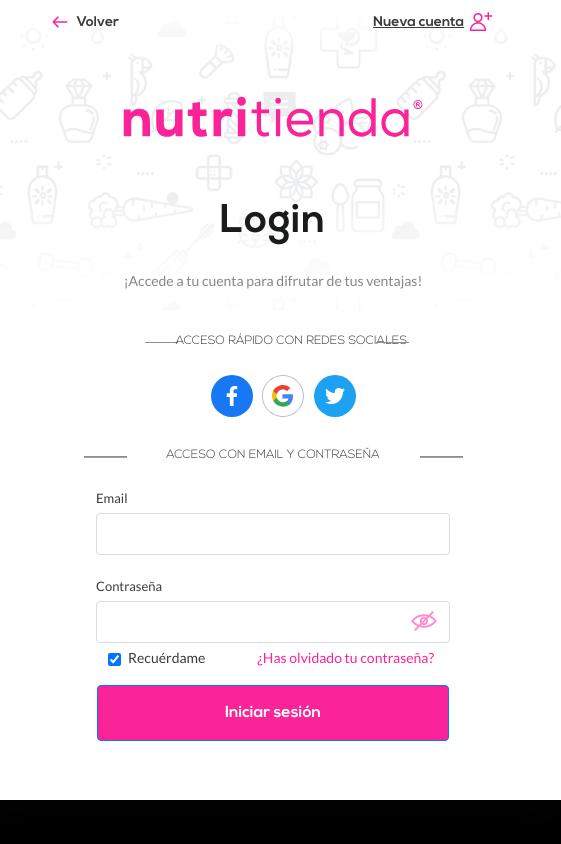
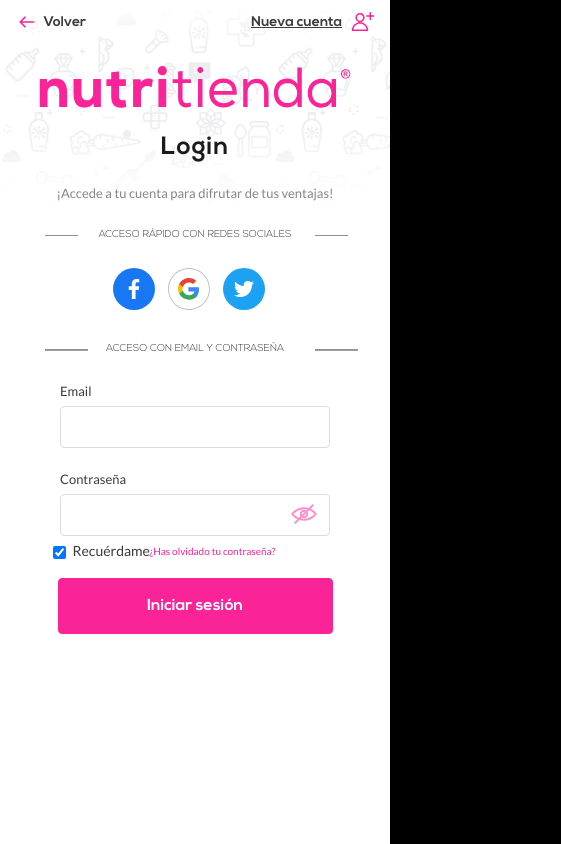
Before and after one commit to dgargantilla-webimpacto/TareaNutritienda, a plain HTML site: page Tarea/index.html in a window 390 px wide. Shown: the whole page, 561 px wide, since content can reach past the window. Drawn offline with nearby package versions, Linux system fonts and the light colour scheme.

Commit message:
Terminando la maquetacion responsivo

```diff
--- a/Tarea/css/style.css
+++ b/Tarea/css/style.css
@@ -9,27 +9,38 @@
   }
 
 
-@media screen and (max-width: 576px) {
+@media screen and (max-width: 361px) {
+    html{
+        height: 640px;
+    }
+    html, body{
+        width: 100%;
+        height: 100%;
+        margin: 0 auto;
+        padding: 0 auto;
+    }
+
     .b{
         background-color: black;
         background-image: none;
      }
+     .cf{
+         height: 100%;
+     }
      .fila{
-         width: 576px;
-         height: 800px;
+         width: 100%;
+         height: 100%;
      }
     .contenedor{
-        position: -webkit-sticky;
-        position: sticky;
         top:0px;
         border-radius: 0px;
         border-radius: 0px;
-        min-width: 100%;
+        width: 100%;
         height: 100%;
     }
     .fila2{
         background-size: 70%;
-        height:  310px;
+        height:  30%;
         border-radius: 0px;
         /* width: 100%;
         min-width: 100%; */
@@ -37,46 +48,300 @@
      }
 
     .fila3{
-
-        height:  25px;
-        width: 576px;
+        height: 25px;
+        width: 100%;
+        /* height:  25px;
+        width: 576px; */
+    }
+    .span1{
+        width: 34px;
+        height: 10px;
     }
     .span2{
-        margin-left: 50%;
+         width: 100px;
+    }
+
+    .c1{
+        padding: 0px;
     }
     .filalogo{
-        width: 576px;
+        width: 100%;
         height: 50px;
-        margin-top: 40px;
+        margin-top: 30px;
     }
     .filalogo img{
-        width: 300px;
-        height: 50px;
+        width: 60%;
+        height: 60%;
     }
     .filaLoguin{
-        height: 50px;
-        width: 576px;
+        height: 30px;
+        width: 100%;
         text-align: center;
 
-        margin-top: 40px;
+        margin-top: 10px;
     }
 
     .span3{
-        height: 50px;
-        width: 110px;
-        font-size: 40px;
-        line-height: 40px;
+        width: 72px;
+        height: 30px;
+        font-size: 25px;
+        line-height: 30px;
+    }
+    .fila5{
+        width: 360px;
+        height: 330px;
     }
     .filaF{
-        width: 576px;
+        width: 360px;
 
     }
     .filaA2{
         text-align: center;
+        width: 360px;
+    }
+    .c2{
+         height: 330px;
+    }
+    .span4{
+        height: 20px;
+        font-size: 13px;
+    }
+    .span5{
+        width: 202px;
+        height: 12px;
+        font-size: 10px;
     }
 
+    p{
+        width: 128px;
+        height: 20px;
+        font-size: 10px;
+    }
+    #label{
+        width: 100px;
+    }
   }
-  @media screen and (min-width: 576px) {
+
+  @media screen and (max-width: 415px) {
+    html{
+        height: 640px;
+    }
+    html, body{
+        width: 100%;
+        height: 100%;
+        margin: 0 auto;
+        padding: 0 auto;
+    }
+
+    .b{
+        background-color: black;
+        background-image: none;
+     }
+     .cf{
+         height: 100%;
+     }
+     .fila{
+         width: 100%;
+         height: 100%;
+     }
+    .contenedor{
+        top:0px;
+        border-radius: 0px;
+        border-radius: 0px;
+        width: 100%;
+        height: 100%;
+    }
+    .fila2{
+        background-size: 70%;
+        height:  30%;
+        border-radius: 0px;
+        /* width: 100%;
+        min-width: 100%; */
+        /* width: device-width; */
+     }
+
+    .fila3{
+        height: 25px;
+        width: 100%;
+        /* height:  25px;
+        width: 576px; */
+    }
+    .span1{
+        width: 34px;
+        height: 10px;
+    }
+    .span2{
+         width: 100px;
+    }
+
+    .c1{
+        padding: 0px;
+    }
+    .filalogo{
+        width: 100%;
+        height: 50px;
+        margin-top: 30px;
+    }
+    .filalogo img{
+        width: 60%;
+        height: 60%;
+    }
+    .filaLoguin{
+        height: 30px;
+        width: 100%;
+        text-align: center;
+
+        margin-top: 10px;
+    }
+
+    .span3{
+        width: 72px;
+        height: 30px;
+        font-size: 25px;
+        line-height: 30px;
+    }
+    .fila5{
+        width: 360px;
+        height: 330px;
+    }
+    .filaF{
+        width: 100%;
+
+    }
+    .filaA2{
+        text-align: center;
+        width: 360px;
+    }
+    .c2{
+         height: 330px;
+    }
+    .span4{
+        height: 20px;
+        font-size: 13px;
+    }
+    .span5{
+        width: 202px;
+        height: 12px;
+        font-size: 10px;
+    }
+
+    p{
+        width: 128px;
+        height: 20px;
+        font-size: 10px;
+    }
+  }
+  @media screen and (max-width: 641px) {
+
+    html, body{
+        width: 100%;
+        height: 100%;
+        margin: 0 auto;
+        padding: 0 auto;
+    }
+
+    .b{
+        background-color: none;
+        background-image: none;
+     }
+     .cf{
+         height: 100%;
+     }
+     .fila{
+         width: 100%;
+         height: 100%;
+     }
+    .contenedor{
+        top:0px;
+        border-radius: 0px;
+        border-radius: 0px;
+        width: 100%;
+        /* height: 100%; */
+    }
+    .fila2{
+        background-size: 70%;
+        height:  30%;
+        border-radius: 0px;
+        /* width: 100%;
+        min-width: 100%; */
+        /* width: device-width; */
+     }
+
+    .fila3{
+        height: 25px;
+        width: 100%;
+        /* height:  25px;
+        width: 576px; */
+    }
+    .span1{
+        width: 34px;
+        height: 10px;
+    }
+    .span2{
+         width: 100px;
+    }
+
+    .c1{
+        padding: 0px;
+    }
+    .filalogo{
+        width: 100%;
+        height: 60px;
+        margin-top: 30px;
+    }
+    .filalogo img{
+        width: 80%;
+        height: 80%;
+    }
+    .filaLoguin{
+        height: 50px;
+        width: 100%;
+        text-align: center;
+
+        margin-top: 10px;
+    }
+
+    .span3{
+        width: 72px;
+        height: 30px;
+        font-size: 25px;
+        line-height: 30px;
+    }
+    .fila5{
+        width: 360px;
+        height: 330px;
+    }
+    .filaF{
+        width: 360px;
+
+    }
+    .filaA2{
+        text-align: center;
+        width: 360px;
+    }
+    .filaA3{
+        width: 100%;
+    }
+    .c2{
+         height: 330px;
+    }
+    .span4{
+        height: 20px;
+        font-size: 13px;
+    }
+    .span5{
+        width: 202px;
+        height: 12px;
+        font-size: 10px;
+    }
+
+    p{
+        width: 128px;
+        height: 20px;
+        font-size: 10px;
+    }
+  }
+  @media screen and (min-width: 641px) {
     .contenedor{
         top: 103px;
         bottom: 103px;
@@ -94,12 +359,12 @@
         /* min-height: 100%; */
      }
 
-     .fila{
+     /* .fila{
          height: 1000px;
-     }
+     } */
      .fila2{
         background-size: 70%;
-        height:  210px;
+        height:  30%;
         border-radius: 8px;
      }
 
@@ -108,6 +373,7 @@
         height:  25px;
         width: 409px;
     }
+
     .span1{
         width: 44px;
         height: 14px;
@@ -117,7 +383,7 @@
         height: 14px;
 
 
-        margin-left: 85px;
+
         text-align: right;
     }
     .filalogo{
@@ -139,6 +405,15 @@
         font-size: 25px;
         line-height: 30px;
     }
+    .span4{
+        height: 20px;
+        font-size: 14px;
+    }
+    .span5{
+        width: 242px;
+        height: 12px;
+        font-size: 12px;
+    }
     .filaA{
         height: 20px;
         width: 409px;
@@ -157,9 +432,16 @@
         text-align: center;
         width:409px ;
     }
-    /* .filabtn{
+
+    p{
+        width: 178px;
+        height: 20px;
+        font-size: 14px;
+    }
+    #label{
         width: 329px;
-    } */
+    height: 13px;
+    }
   }
 
 /* .container{
@@ -209,7 +491,9 @@
 
 
 }
-
+.c1{
+    text-align: left;
+}
 .span1{
     display: inline-block;
 
@@ -219,7 +503,9 @@
     text-align: center;
     line-height: 14px;
 }
-
+.c{
+    text-align: right;
+}
 .span2{
     display: inline-block;
 
@@ -228,8 +514,6 @@
     height: 14px; */
 
 
-    margin-left: 85px;
-    text-align: right;
     font-family: Nexa-XBold;
     font-size: 14px;
     color: #3B3B3B;
@@ -267,10 +551,10 @@
 
 .span4{
     display: inline-block;
-    height: 20px;
+
 
     font-family: Lato-Regular;
-    font-size: 14px;
+
     color: #84868A;
     letter-spacing: 0;
     text-align: center;
@@ -284,20 +568,14 @@
 }
 
 
-.fila5{
-    height: 354px;
-
-}
 
 
 .span5{
     display: inline-block;
-    width: 242px;
-    height: 12px;
     /* margin-right: 10px; */
 
     font-family: Nexa-Bold;
-    font-size: 12px;
+
     color: #3B3B3B;
     text-align: center;
     line-height: 12px;
@@ -344,8 +622,7 @@
 #label{
     margin-top: 10px;
 
-    width: 329px;
-    height: 13px;
+
 
     font-family: Lato-Regular;
     font-size: 13px;
@@ -383,13 +660,14 @@
     letter-spacing: 0;
     line-height: 20px;
   }
-
+  .ca{
+     text-align: right;
+    }
   p{
     margin-top: 5px;
-    width: 178px;
-    height: 20px;
+
     font-family: Lato-Regular;
-    font-size: 14px;
+
     color: #FA2398;
     letter-spacing: 0;
     text-align: right;
@@ -398,6 +676,7 @@
 
 
 #boton{
+    border-color: #FA2398;
     background-color: #FA2398 ;
     font-family: Nexa-XBold;
     font-size: 16px;
--- a/Tarea/index.html
+++ b/Tarea/index.html
@@ -20,7 +20,7 @@
 
 
       <div class="container-fluid p-0 cf">
-          <div class="row justify-content-center p-0 fila">
+          <div class="row justify-content-center p-0 m-0 fila">
 
 
             <div class="contenedor">
@@ -35,13 +35,13 @@
                         <!-- <div class="col-1">
 
                         </div> -->
-                        <div class="col-3 col-sm-5 c1">
+                        <div class="col-5 col-xs-5 col-sm-5 c1">
                           <img id="img1" src="img/go-back.svg">
                           <span class="span1">
                             Volver
                           </span>
                         </div>
-                        <div class="col-5 col-sm-7">
+                        <div class="col-7 col-xs-7 col-sm-7 c">
                           <span class="span2">
                             Nueva cuenta
                           </span>
@@ -98,15 +98,15 @@
 
                     <!-- Formulario -->
                     <div class="row fila5">
-                      <div class="container">
+                      <div class="container c2">
                         <div class="row justify-content-center filaA2 ">
                           <div class="col-1 col-sm-1 p-0"><hr class="hr"></div>
-                          <div class="col-6 col-sm-8 p-0"><span class="span5">ACCESO CON EMAIL Y CONTRASEÑA</span></div>
+                          <div class="col-8 col-sm-8 p-0"><span class="span5">ACCESO CON EMAIL Y CONTRASEÑA</span></div>
                           <div class="col-1 col-sm-1 p-0"><hr class="hr"></div>
                         </div>
 
                         <div class="row justify-content-center filaF">
-                          <div class="col-8 col-sm-11">
+                          <div class="col-10 col-sm-11">
                           <div class="form-group mt-2">
                             <label id="label" for="">Email</label>
                             <input type="text" id="email" class="form-control"  aria-describedby="helpId">
@@ -123,7 +123,7 @@
                                   Recuérdame
                                 </label>
                               </div>
-                              <div class="col-6">
+                              <div class="col-8 col-sm-6 ca">
                                 <p style="margin-top: 5px; margin-bottom: 0px;">¿Has olvidado tu contraseña?</p>
                               </div>
 
```
